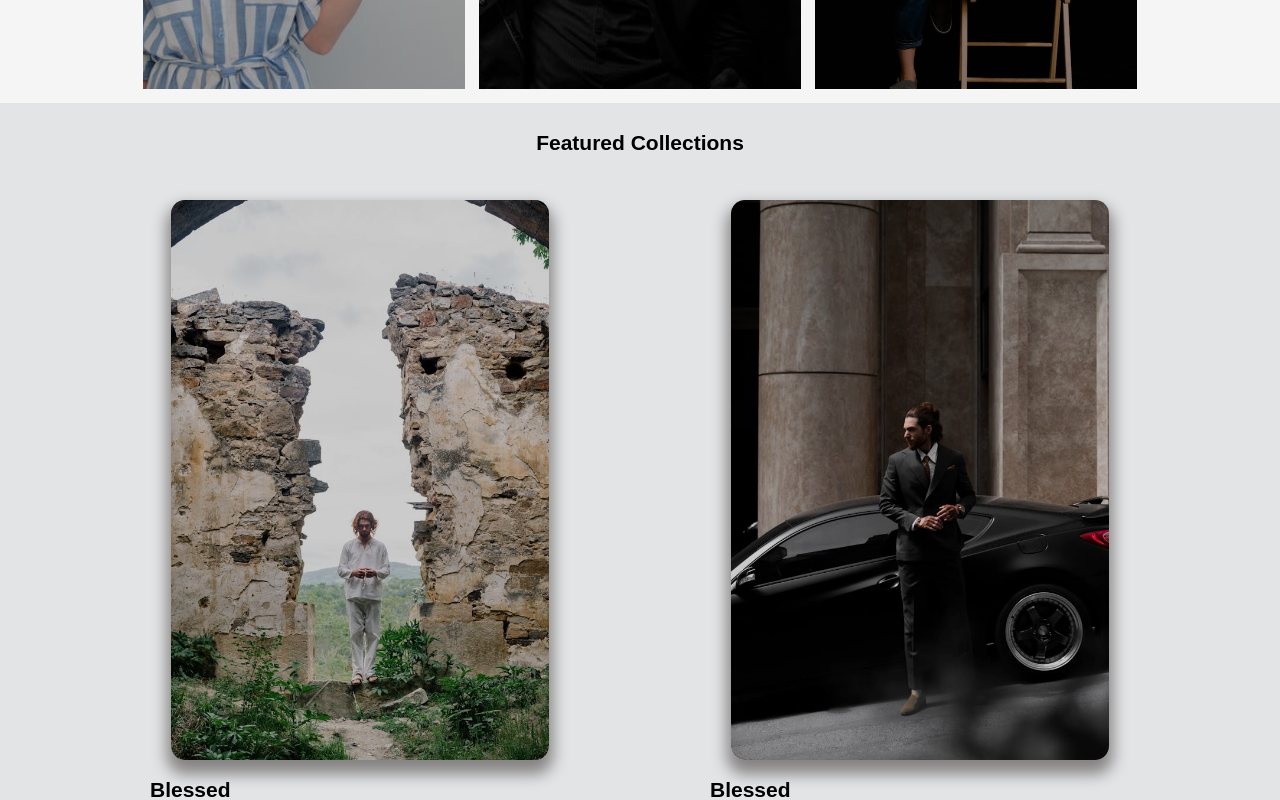
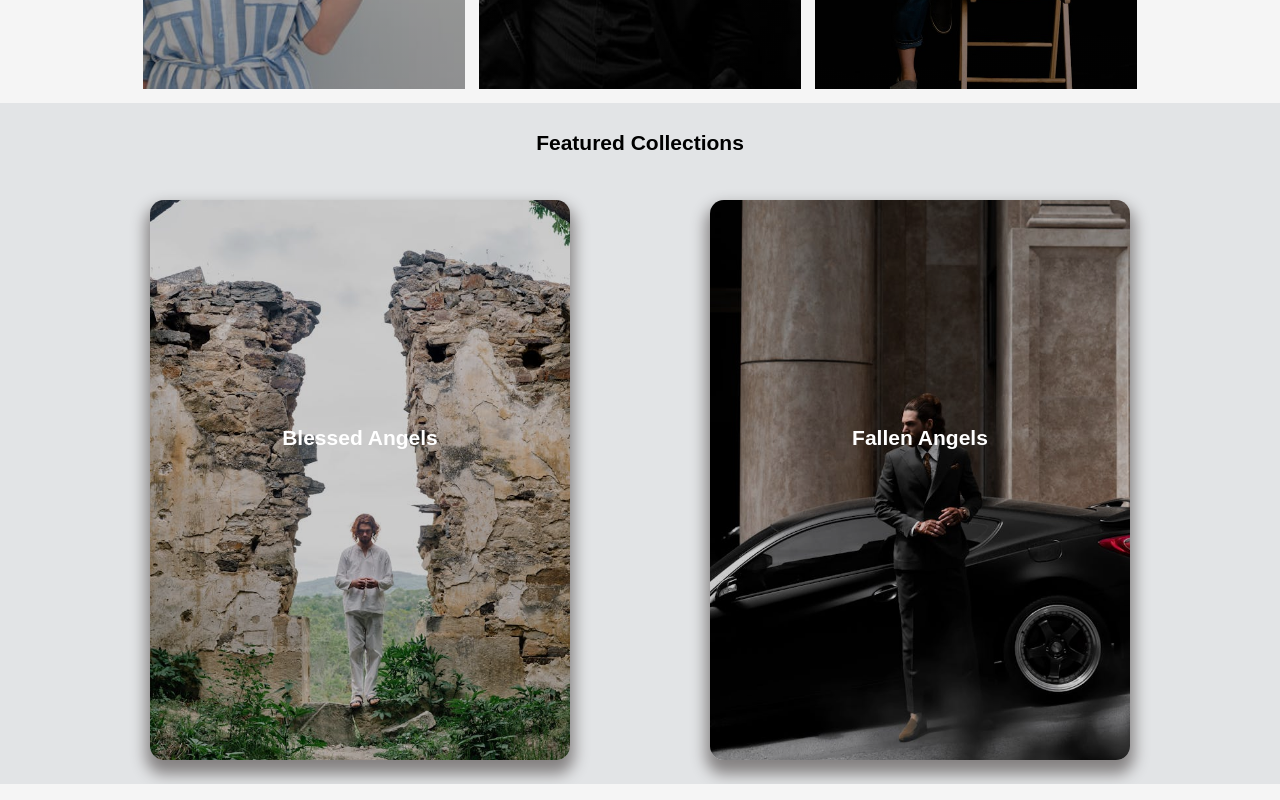
Before and after one commit to superGemHere/blessed-clothing, a React (Vite) app in the folder client/: page / in a window 1280 px wide. Shown: the part 620-1420 px from the top of the page. Built offline with nearby package versions, Linux system fonts and the light colour scheme; a web font is replaced by a local one.

Commit message:
Modify styling
TODO: make fade-in and fade-out (Its currently toggling between display none and flex on hover)

```diff
--- a/client/src/components/main/Collection/collection.module.css
+++ b/client/src/components/main/Collection/collection.module.css
@@ -1,60 +1,68 @@
 .card{
     display: flex;
-    flex-direction: column;
+    flex-direction: row;
     align-items: center;
     width: 30rem;
     height: auto;
     gap: 1rem;
-    /* backdrop-filter: saturate(100%) blur(16px); */
-    /* backdrop-filter: ; */
     border-radius: 1rem;
-    /* transition: all .5s; */
-    /* transition: transform 1s ease 0s; */
+    transition:  ease-in-out 1s;
 }
+
+.card:hover{
+    width: 70rem;
+    align-items: start;
+    justify-content: center;
+}
+
 
 .imageContainer{
     display: flex;
-    width: 90%;
+    width: 30rem;
     height: 40rem;
     flex-direction: column;
     align-items: center;
-    /* justify-content: center; */
+    justify-content: center;
     position: relative;
     box-shadow: 0px 10px 15px 4px #858282;
     border-radius: 1rem;
     object-fit: cover;
     background-size: cover;
     background-position: center;
-    overflow: hidden;
-    transition: 1s ease 0s;
 }
+
+.card:hover > .imageContainer{
+    width: 30rem;
+    filter: grayscale(100%);
+}
+
 
 .imageContainer:hover{
     scale: 1.05;
-    filter: grayscale(100%);
 }
 
 .imageContainer:hover .collectionName{
-    transform: translateY(1rem);
+    top: 3rem;
+    /* transform: translateY(1rem); */
     -webkit-transform: translateY(1rem);
 }
 
-
 .imageContainer:hover .seeCollectionBtn{
-    transform: translateY(35rem);
+    transform: translateY(34rem);
 }
 
 
 .collectionName{
+    position: relative;
+    top: -3rem;
     color: #fff;
-    transform: translateY(-5rem);
-    transition:  ease-in-out .5s;
+    transition:  ease-in-out 1s;
 }
 
 .seeCollectionBtn{
     color: #fff;
     transform: translateY(38rem);
-    transition: all 1s ;
+    transition: ease-in-out 1s ;
     backdrop-filter: blur(15px);
     padding: .1rem;
     border-radius: 10px;
@@ -76,13 +84,35 @@
     border-radius: 1rem;
 }
 
+.info{
+    display: none;
+    flex-direction: column;
+    align-items: center;
+    justify-content: center;
+    padding: 1.5rem;
+    overflow: hidden;
+
+
+}
+
+.card:hover .info{
+    display: flex;
+    background-color: #fff;
+    height: 38rem;
+    width: 100%;
+    left: 30rem;
+}
+
+/* .card:not(:hover) .info{
+    transition: ease-out 0.2;
+} */
+
+
 .seeCollectionBtn{
 
 }
 
-/* .image{
-    width: 100%;
-    height: auto;
-    display: block;
-    border-radius: 1rem;
-} */
+@keyframes slideOut {
+    from{left: 30rem;}
+    to{left: 35rem;}
+}
```
